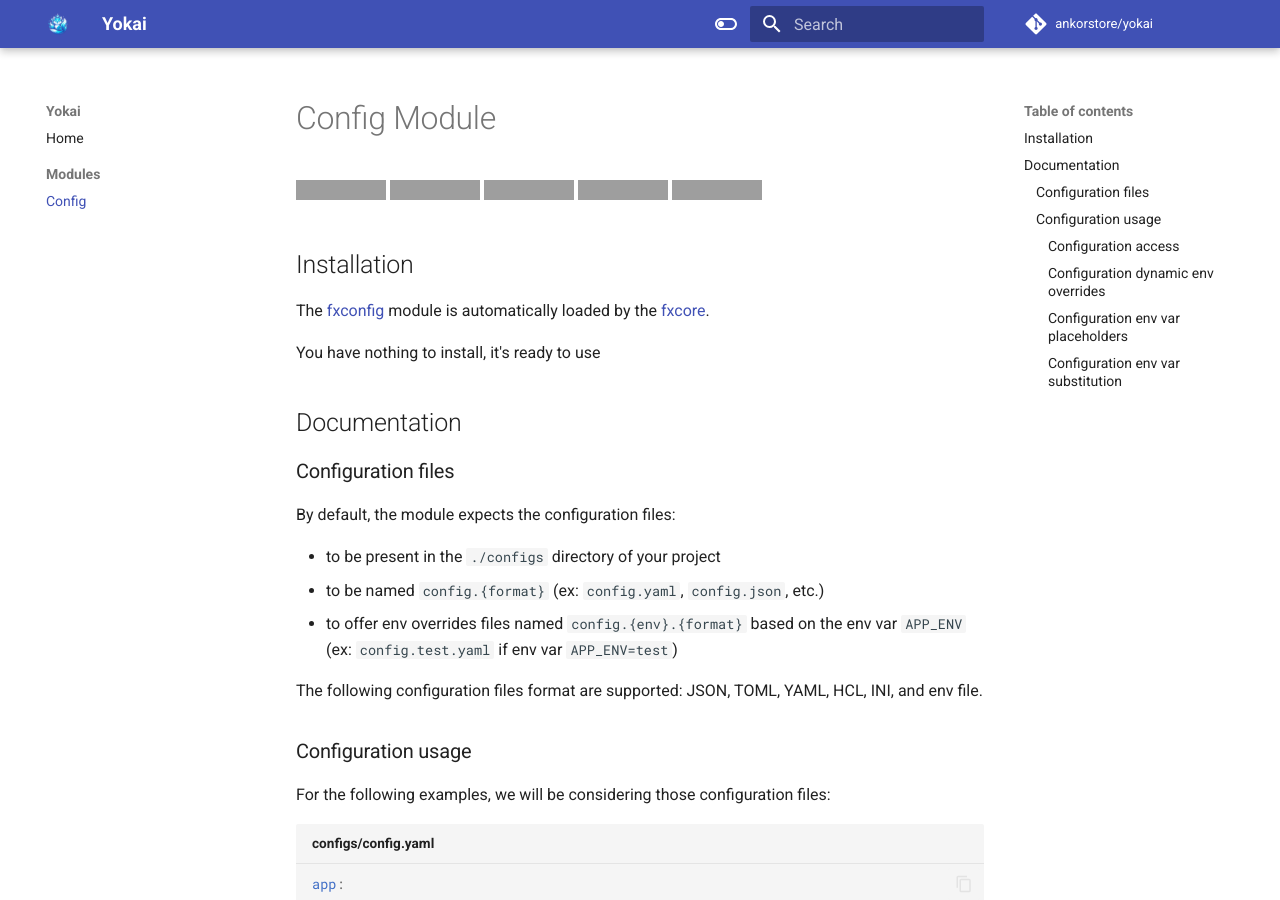
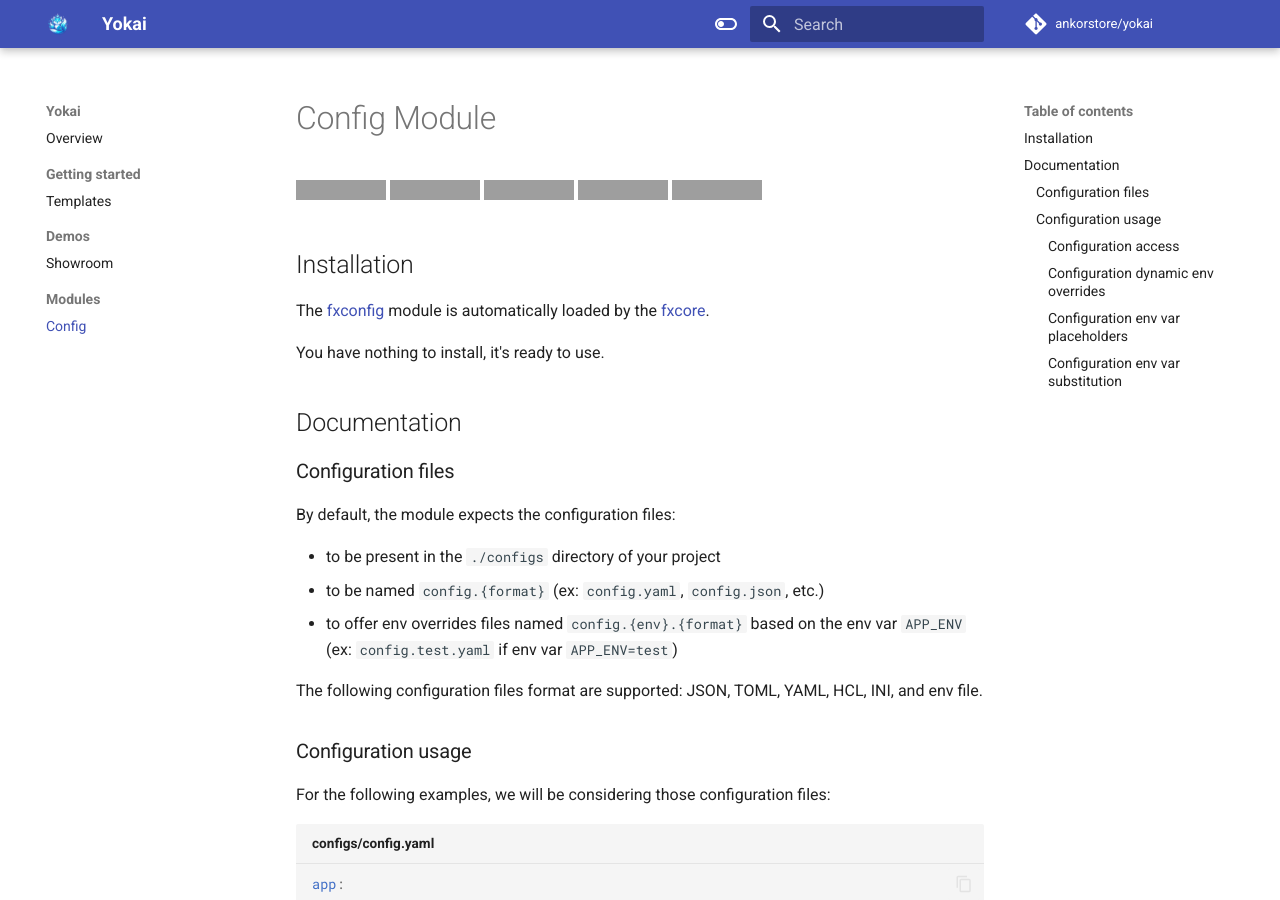
Before and after one commit to ankorstore/yokai, an MkDocs documentation site: the page built from docs/modules/fxconfig.md, in a window 1280 px wide and 900 px high. Built offline with MkDocs 1.6.1 and Material for MkDocs 9.7.7, drawn with Linux system fonts in a browser that asks for light colours; comment, search, counter and statistics services are not loaded; grey boxes are pictures that could not be loaded.

```diff
--- a/docs/modules/fxconfig.md
+++ b/docs/modules/fxconfig.md
@@ -11,7 +11,7 @@
 The [fxconfig](https://github.com/ankorstore/yokai/tree/main/fxconfig) module is automatically loaded by
 the [fxcore](https://github.com/ankorstore/yokai/tree/main/fxcore).
 
-You have nothing to install, it's ready to use
+You have nothing to install, it's ready to use.
 
 ## Documentation
 
--- a/mkdocs.yml
+++ b/mkdocs.yml
@@ -56,6 +56,10 @@ markdown_extensions:
 
 # Pages tree
 nav:
-  - "Home": 'index.md'
+  - "Overview": 'index.md'
+  - "Getting started":
+      - "Templates": applications/templates.md
+  - "Demos":
+      - "Showroom": applications/showroom.md
   - "Modules":
       - "Config": modules/fxconfig.md
```
Also changed, not shown: docs/applications/showroom.md (added, +29 -0 lines), docs/applications/templates.md (added, +27 -0 lines).
